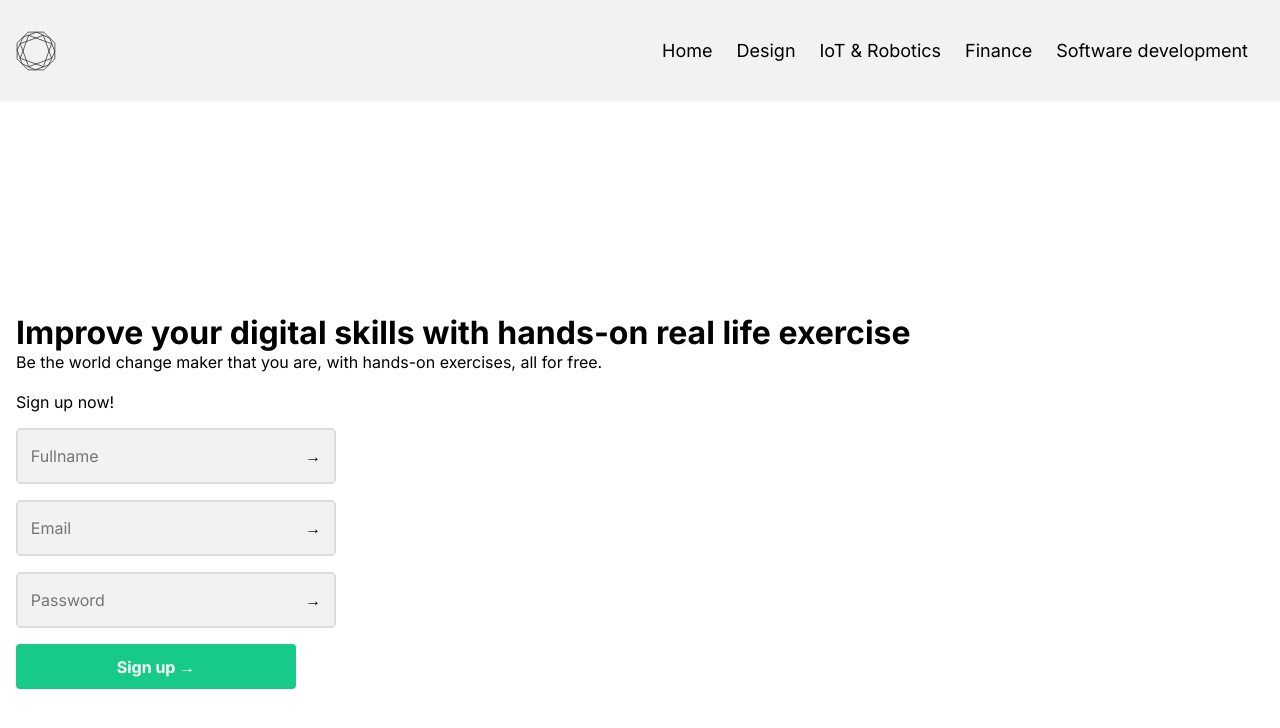
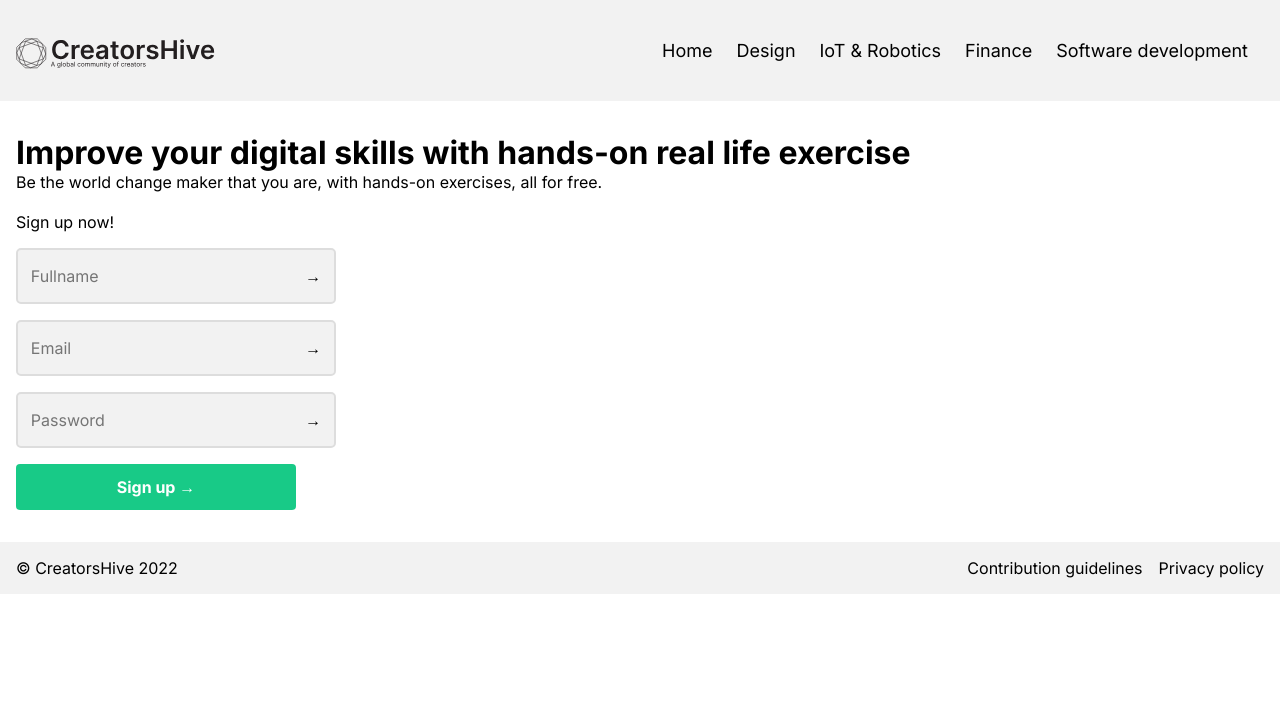
Before and after one commit to Dynage-engineering/creators-hive, a Next.js app: page / in a window 1280 px wide. Shown: the top 728 px of the page. Built offline with nearby package versions, Linux system fonts and the light colour scheme.

Commit message:
created footer

```diff
--- /dev/null
+++ b/components/Footer.js
@@ -0,0 +1,19 @@
+import React from 'react'
+
+export default function Footer() {
+  return (
+      <footer>
+          <p>&copy; CreatorsHive  2022</p>
+          <div>
+
+          <a href=''>
+Contribution guidelines
+          </a>
+          <a>
+Privacy policy
+          </a>
+          </div>
+
+    </footer>
+  )
+}
--- a/components/Navbar.js
+++ b/components/Navbar.js
@@ -35,7 +35,7 @@ export default function Navbar()
       <header>
           <nav className="nav">
               <Link href={'/'} >
-                  <Image src='/Logo1.svg' alt='Creators Hive' width={40 } height={40}/>
+                  <Image className='logo' src='/Lockup.svg' alt='Creators Hive' width={200 } height={40}/>
               </Link>
               <div className='nav__menu-bar' onClick={()=>setActive(!active)}>
                   <div></div>
--- a/pages/_app.js
+++ b/pages/_app.js
@@ -1,12 +1,14 @@
 import Navbar from '../components/Navbar'
 import '../styles/globals.css'
+import Footer from '../components/Footer'
 
 
 function MyApp({ Component, pageProps }) {
   return (
     <>
      <Navbar/>
-    <Component {...pageProps} />
+      <Component {...pageProps} />
+      <Footer/>
     </>
    )
 }
--- a/pages/index.js
+++ b/pages/index.js
@@ -13,7 +13,8 @@ export default function Home() {
           <br />
           Sign up now!</p>
         <Signup/>
-       </main>
+      </main>
+
     </div>
   )
 }
--- a/styles/Home.module.css
+++ b/styles/Home.module.css
@@ -1,8 +1,8 @@
 
 
 .main {
-  min-height: 100vh;
-  margin: 0 1rem;
+
+  margin:2rem 1rem;
   display: flex;
   flex-direction: column;
   justify-content: center;
--- a/styles/globals.css
+++ b/styles/globals.css
@@ -85,6 +85,23 @@ font-weight: bold;
  width: 100%;
 }
 
+
+footer{
+  padding: 1rem;
+  background: #f2f2f2;
+  text-align: center;
+  display: flex;
+  flex-direction: column;
+  row-gap: 1rem;
+}
+
+footer div{
+  display: flex;
+  align-items: center;
+  justify-content: space-around;
+}
+
+
 @media screen and (min-width: 768px){
   .nav__menu-bar{
     display: none;
@@ -99,5 +116,16 @@ font-weight: bold;
     width: fit-content;
 column-gap: 1.5rem;
   }
+  .logo{
+    content: '/public/Lockup.svg';
+  }
 
+  footer{
+    display: flex;
+    flex-direction: row;
+    justify-content: space-between;
+  }
+  footer div{
+    column-gap: 1rem;
+  }
 }
```
Also changed, not shown: public/Lockup.svg (added).
